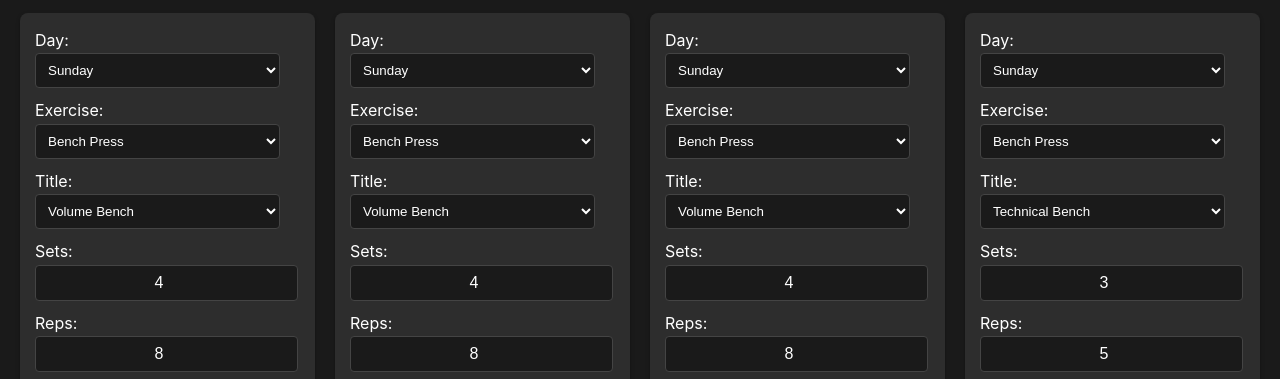
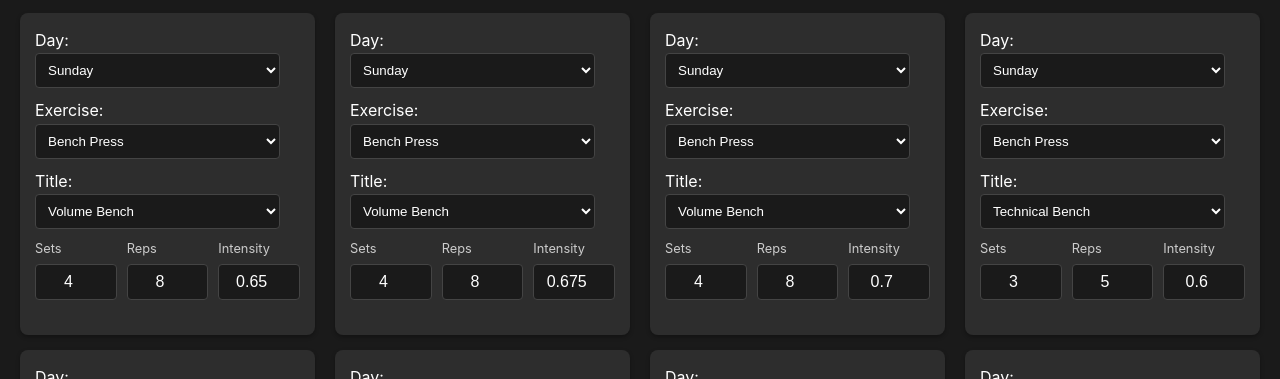
Before and after one commit to rongshenga/Training, a plain HTML site: page index.html in a window 1280 px wide. Both pictures are taken after a click on the button "Enable Edit Mode". Shown: the part 402-781 px from the top of the page. Drawn offline with Linux system fonts and the light colour scheme.

Commit message:
feat(ui): 优化编辑模式下的输入框布局

```diff
--- a/script.js
+++ b/script.js
@@ -297,18 +297,35 @@ document.addEventListener('DOMContentLoaded', () => {
                     const titleSelectHTML = createSelectHTML(relevantTitles, day.title, createDataAttrs('title'));
                     const exerciseSelectHTML = createSelectHTML(uniqueExercises, day.exercise, createDataAttrs('exercise'));
 
-                    const createInput = (type, value, prop) =>
-                        `<input type="${type}" value="${value}" ${type === 'number' ? 'step="0.001"' : ''} ` +
-                        Object.entries(createDataAttrs(prop)).map(([key, val]) => `data-${key}="${val}"`).join(' ') +
-                        '>';
+                    const createInput = (type, value, prop) => {
+                        let stepAttr = '';
+                        if (type === 'number') {
+                            stepAttr = (prop === 'intensity') ? 'step="0.01"' : 'step="1" min="0"';
+                        }
+                        return `<input type="${type}" value="${value}" ${stepAttr} ` +
+                            Object.entries(createDataAttrs(prop)).map(([key, val]) => `data-${key}="${val}"`).join(' ') +
+                            '>';
+                    }
+
 
                     dayCard.innerHTML = `
                                 <div>Day: ${daySelectHTML}</div>
                                 <div>Exercise: ${exerciseSelectHTML}</div>
                                 <div>Title: ${titleSelectHTML}</div>
-                                <div>Sets: ${createInput('number', day.sets, 'sets')}</div>
-                                <div>Reps: ${createInput('number', day.reps, 'reps')}</div>
-                                <div>Intensity: ${createInput('number', day.intensity, 'intensity')}</div>
+                                <div class="numeric-inputs-wrapper">
+                                    <div class="numeric-input-item">
+                                        <label>Sets</label>
+                                        ${createInput('number', day.sets, 'sets')}
+                                    </div>
+                                    <div class="numeric-input-item">
+                                        <label>Reps</label>
+                                        ${createInput('number', day.reps, 'reps')}
+                                    </div>
+                                    <div class="numeric-input-item">
+                                        <label>Intensity</label>
+                                        ${createInput('number', day.intensity, 'intensity')}
+                                    </div>
+                                </div>
                             `;
                 } else {
                     let content = `<h3>${day.day} - ${day.title}</h3>`;
--- a/style.css
+++ b/style.css
@@ -376,3 +376,29 @@ body.single-week-view .progress-container {
     display: inline-block;
     vertical-align: middle;
 }
+
+/* Styles for the compact numeric inputs in edit mode */
+.numeric-inputs-wrapper {
+    display: flex;
+    gap: 10px;
+    align-items: flex-end;
+}
+
+.numeric-input-item {
+    display: flex;
+    flex-direction: column;
+    flex: 1; /* Distribute space evenly */
+}
+
+.numeric-input-item label {
+    font-size: 0.8em;
+    margin-bottom: 4px;
+    color: #ccc;
+    text-align: left;
+}
+
+.card.editable .numeric-input-item input {
+    width: 100%;
+    padding: 8px;
+    box-sizing: border-box;
+}
```
